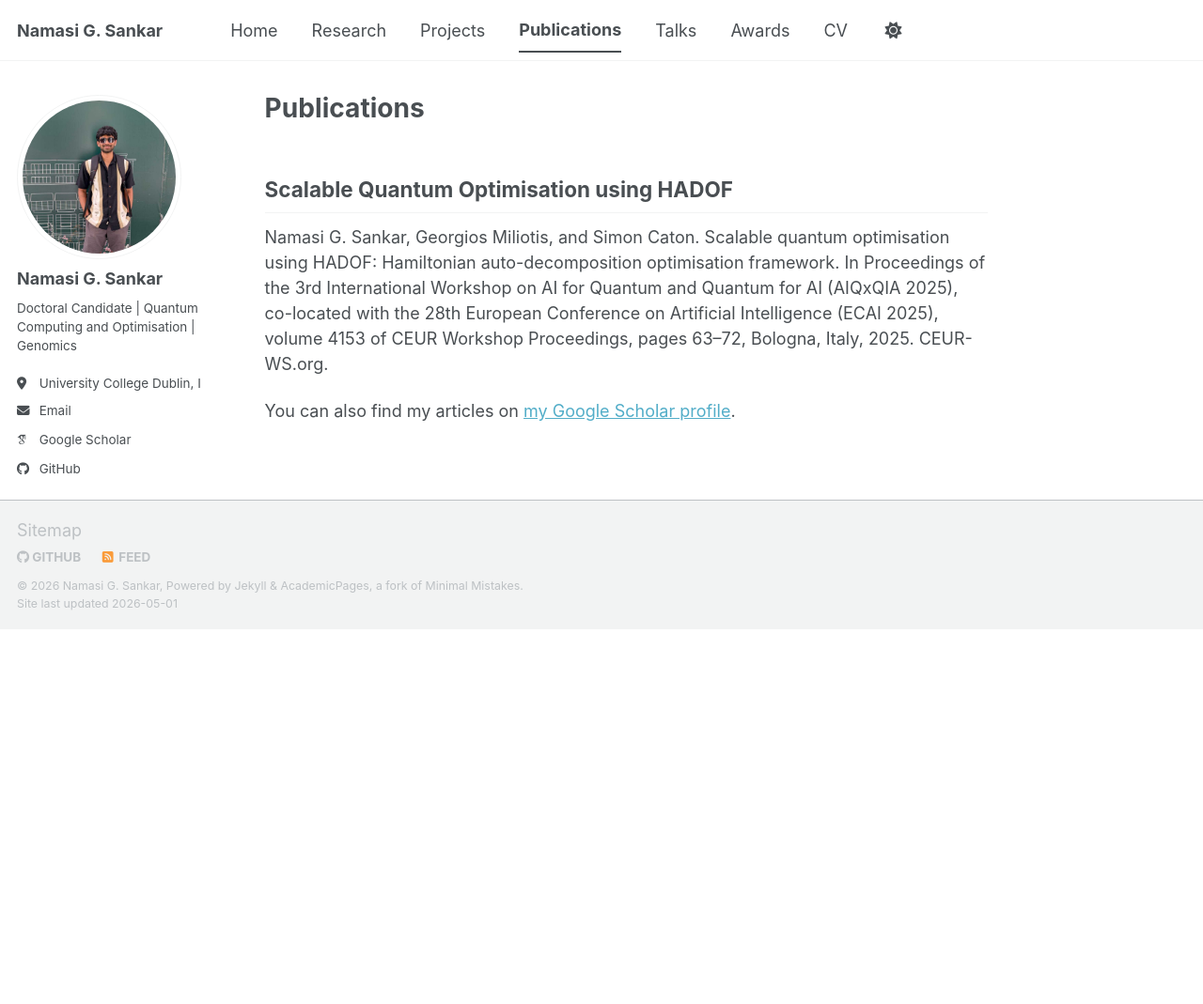
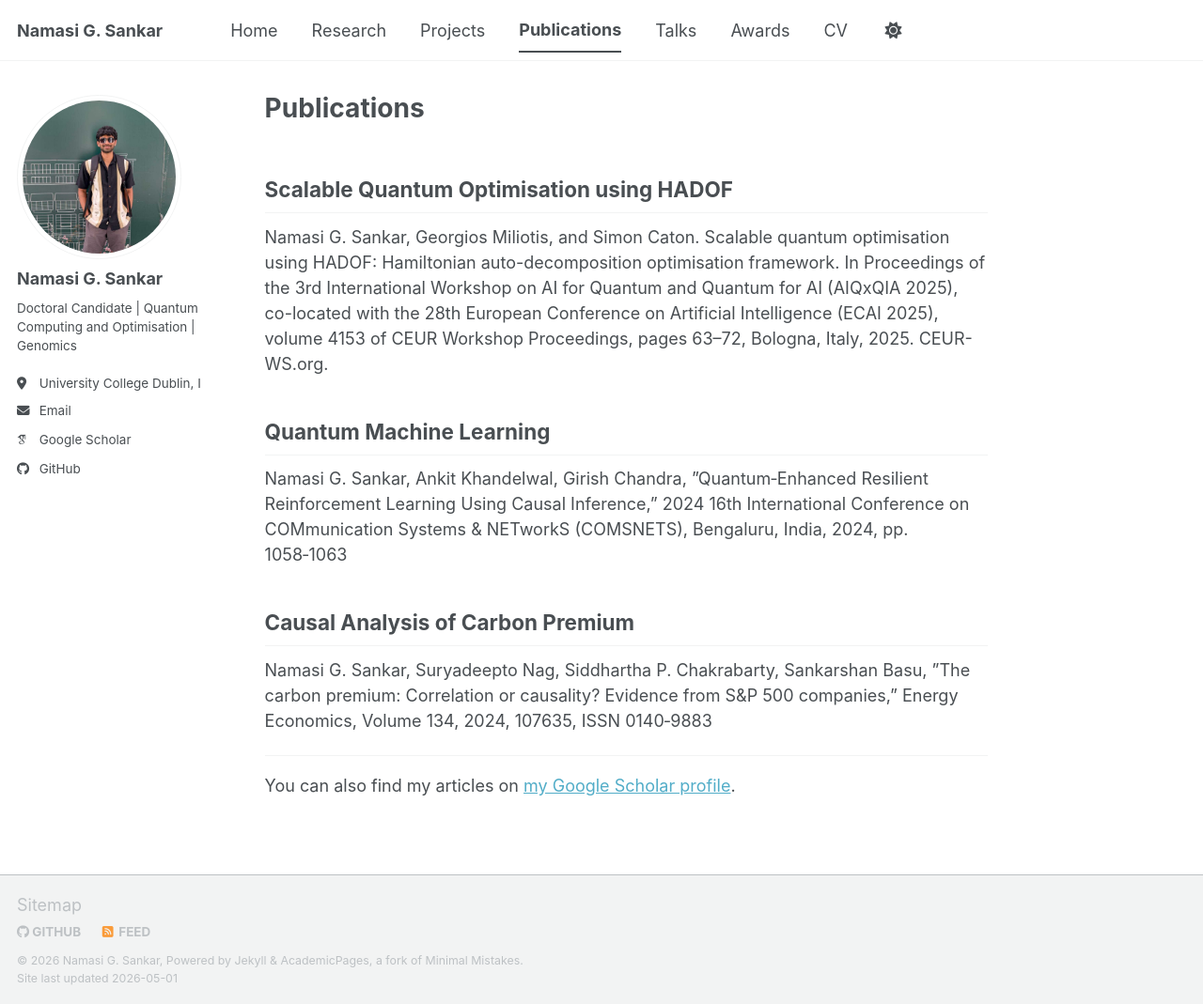
Before and after one commit to Namasi-PhD/Namasi-PhD.github.io, a Jekyll site: the page built from _pages/publications.md, in a window 1280 px wide and 1069 px high. Shown: the whole window at 94% size. Built offline with Jekyll 4.4.1, drawn with Linux system fonts in a browser that asks for light colours; some web fonts are replaced; a script bundle is joined from its source files by our own code; library files that are not in the unit come from our copies.

Commit message:
Add new publications to the publications page
Added new publications on Quantum Machine Learning and Causal Analysis of Carbon Premium.

```diff
--- a/_pages/publications.md
+++ b/_pages/publications.md
@@ -8,7 +8,16 @@ permalink: /publications/
 
 Namasi G. Sankar, Georgios Miliotis, and Simon Caton. Scalable quantum optimisation using HADOF: Hamiltonian auto-decomposition optimisation framework. In Proceedings of the 3rd International Workshop on AI for Quantum and Quantum for AI (AIQxQIA 2025), co-located with the 28th European Conference on Artificial Intelligence (ECAI 2025), volume 4153 of CEUR Workshop Proceedings, pages 63–72, Bologna, Italy, 2025. CEUR-WS.org.
 
+## Quantum Machine Learning
 
+Namasi G. Sankar, Ankit Khandelwal, Girish Chandra, ”Quantum‑Enhanced Resilient Reinforcement Learning Using Causal Inference,” 2024 16th International Conference on COMmunication Systems & NETworkS (COMSNETS), Bengaluru, India, 2024, pp. 1058‑1063
+
+## Causal Analysis of Carbon Premium
+
+Namasi G. Sankar, Suryadeepto Nag, Siddhartha P. Chakrabarty, Sankarshan Basu, ”The carbon premium: Correlation or causality? Evidence from S&P 500 companies,” Energy Economics, Volume 134, 2024, 107635, ISSN 0140‑9883
+
+
+---
 {% if site.author.googlescholar %}
   <div class="wordwrap">You can also find my articles on <a href="{{site.author.googlescholar}}">my Google Scholar profile</a>.</div>
 {% endif %}
```
